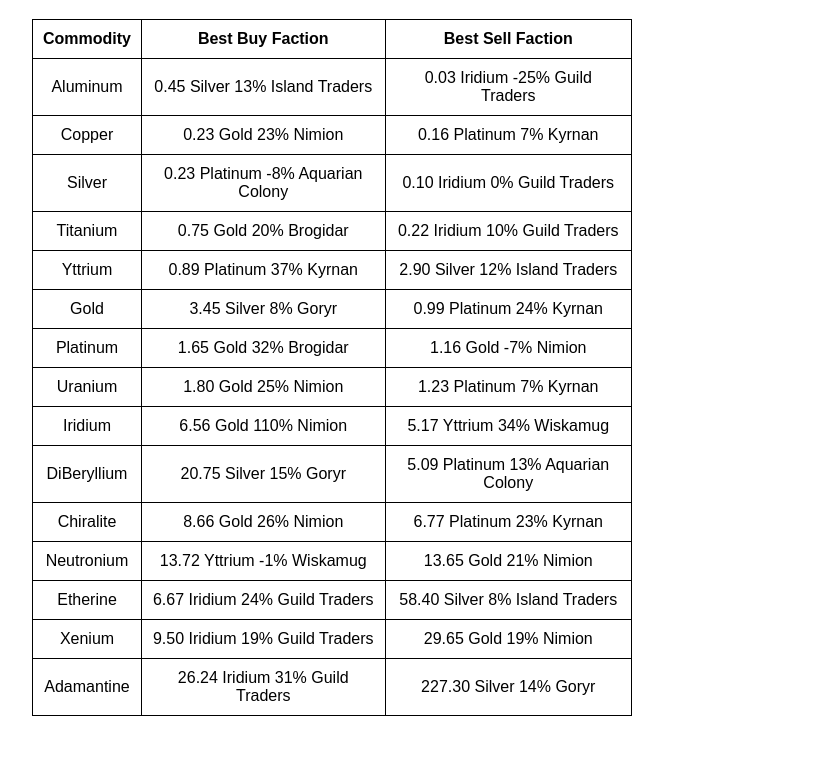
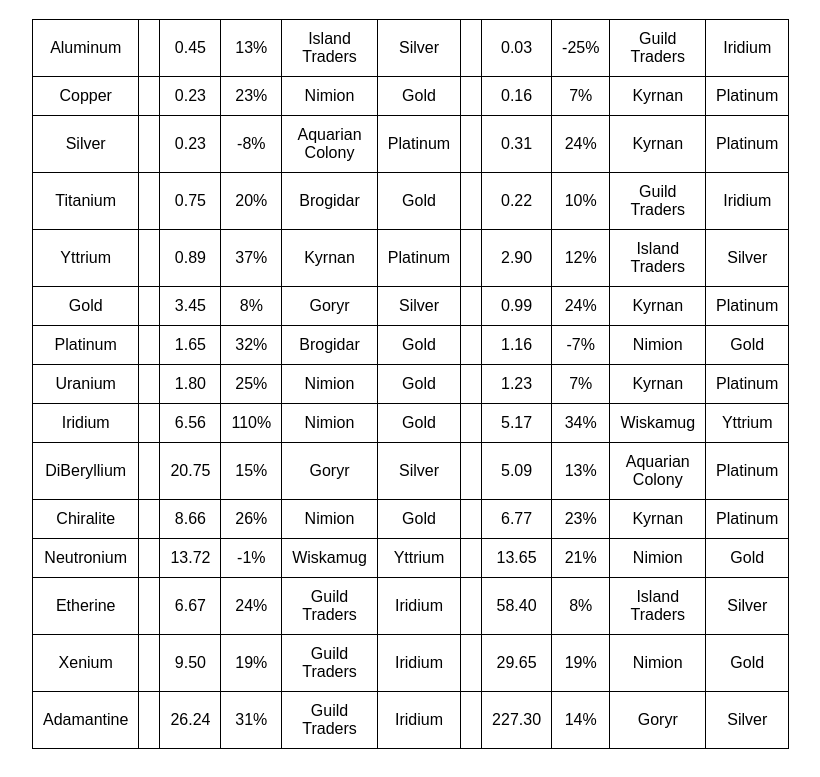
Before and after one commit to DrakeCaesar/starcom, a website built with Vite: page index.html in a window 1280 px wide. Shown: the part 89-866 px from the top of the page, without its empty margins (308-1128 px from the left). Before the commit the page ends 833 px from the top, so only its background shows below. Built offline with nearby package versions, Linux system fonts and the light colour scheme.

Commit message:
Refactor trade route recommendation logic and update trade route table layout

```diff
--- a/index.html
+++ b/index.html
@@ -36,11 +36,7 @@
       <!-- <button>Get Best Trade Routes</button> -->
       <table id="tradeRoutes">
         <thead>
-          <tr>
-            <th>Commodity</th>
-            <th>Best Buy Faction</th>
-            <th>Best Sell Faction</th>
-          </tr>
+          <tr></tr>
         </thead>
         <tbody>
           <!-- Trade routes will be populated here -->
--- a/src/index.ts
+++ b/src/index.ts
@@ -80,8 +80,8 @@ function recommendTradeRoutes() {
 
       // Update the best sell price if higher
       if (
-        !bestTradeRoutes[commodity].bestSellPrice ||
-        sellInAluminum > bestTradeRoutes[commodity].bestSellPrice
+        !bestTradeRoutes[commodity].bestSellPercentage ||
+        sellPercentage > bestTradeRoutes[commodity].bestSellPercentage
       ) {
         bestTradeRoutes[commodity].bestSellFaction = factionName;
         bestTradeRoutes[commodity].bestSellPrice = sellInAluminum;
@@ -92,8 +92,8 @@ function recommendTradeRoutes() {
 
       // Update the best buy price if lower
       if (
-        !bestTradeRoutes[commodity].bestBuyPrice ||
-        buyInAluminum < bestTradeRoutes[commodity].bestBuyPrice
+        !bestTradeRoutes[commodity].bestBuyPercentage ||
+        buyPercentage < bestTradeRoutes[commodity].bestBuyPercentage
       ) {
         bestTradeRoutes[commodity].bestBuyFaction = factionName;
         bestTradeRoutes[commodity].bestBuyPrice = buyInAluminum;
@@ -109,23 +109,21 @@ function recommendTradeRoutes() {
     const tradeInfo = bestTradeRoutes[commodity];
 
     if (tradeInfo && tradeInfo.bestBuyFaction && tradeInfo.bestSellFaction) {
-      const sellInfo = `
-      ${tradeInfo.bestSellPriceOG?.toFixed(2)}
-      ${tradeInfo.bestSellCurrency}
-      ${tradeInfo.bestSellPercentage?.toFixed(0)}%
-      ${tradeInfo.bestSellFaction}`;
-
-      const buyInfo = `
-      ${tradeInfo.bestBuyPriceOG?.toFixed(2)}
-      ${tradeInfo.bestBuyCurrency}
-      ${tradeInfo.bestBuyPercentage?.toFixed(0)}%
-      ${tradeInfo.bestBuyFaction}`;
-
       // Add row to table
       const row = `<tr>
           <td>${commodity}</td>
-          <td>${sellInfo}</td>
-          <td>${buyInfo}</td>
+          <td></td>
+          <!-- Sell Info Columns -->
+          <td>${tradeInfo.bestSellPriceOG?.toFixed(2)}</td>
+          <td>${tradeInfo.bestSellPercentage?.toFixed(0)}%</td>
+          <td>${tradeInfo.bestSellFaction}</td>
+          <td>${tradeInfo.bestSellCurrency}</td>
+          <td></td>
+          <!-- Buy Info Columns -->
+          <td>${tradeInfo.bestBuyPriceOG?.toFixed(2)}</td>
+          <td>${tradeInfo.bestBuyPercentage?.toFixed(0)}%</td>
+          <td>${tradeInfo.bestBuyFaction}</td>
+          <td>${tradeInfo.bestBuyCurrency}</td>
       </tr>`;
       tableBody?.insertAdjacentHTML("beforeend", row);
     }
```
Also changed, not shown: src/images/Adamantine.png (added), src/images/Aluminum.png (added), src/images/Copper.png (added), src/images/DiBeryllium.png (added), src/images/Etherine.png (added), src/images/Iridium.png (added), src/images/Neutronium.png (added), src/images/Platinum.png (added), src/images/Silver.png (added), src/images/Titanium.png (added), src/images/Untitled.png (added), src/images/Uranium.png (added), src/images/Xenium.png (added), src/images/Yttrium.png (added), 1 more files.
